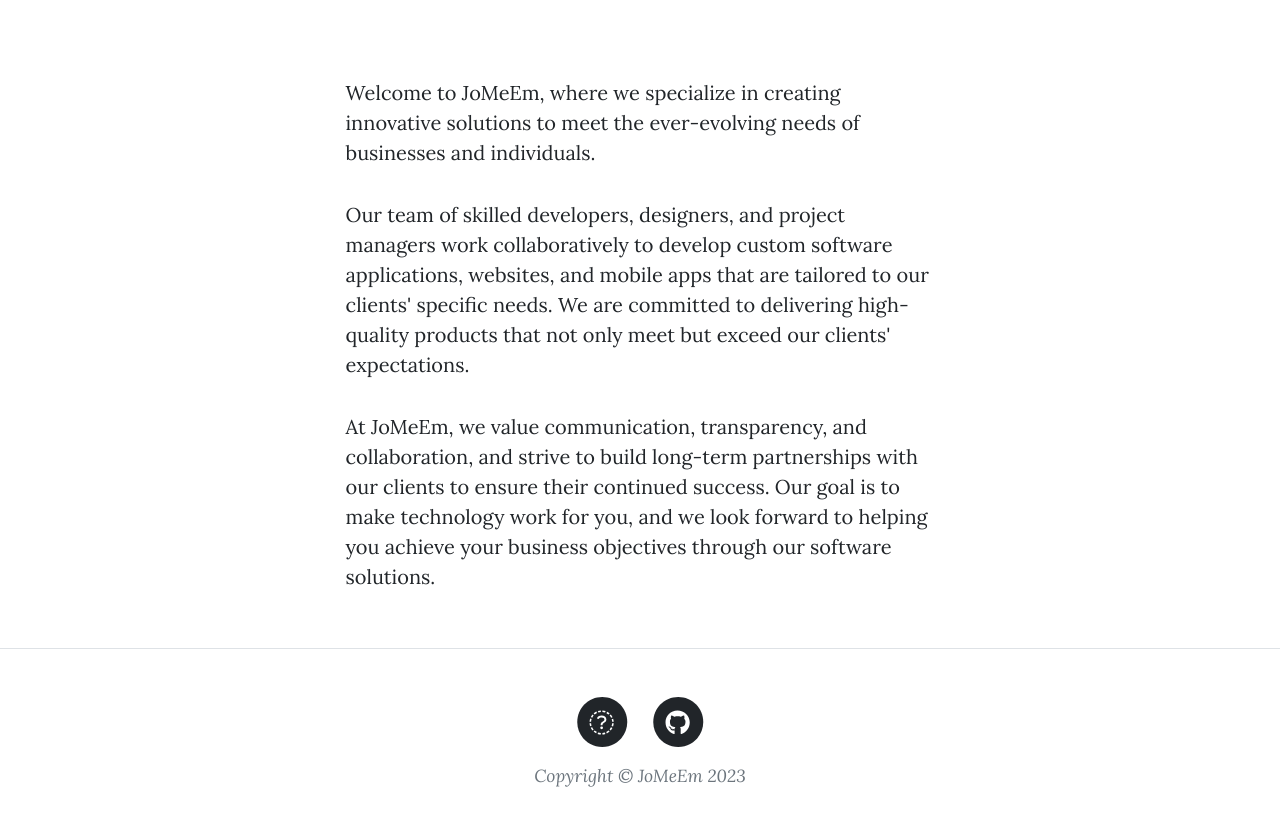
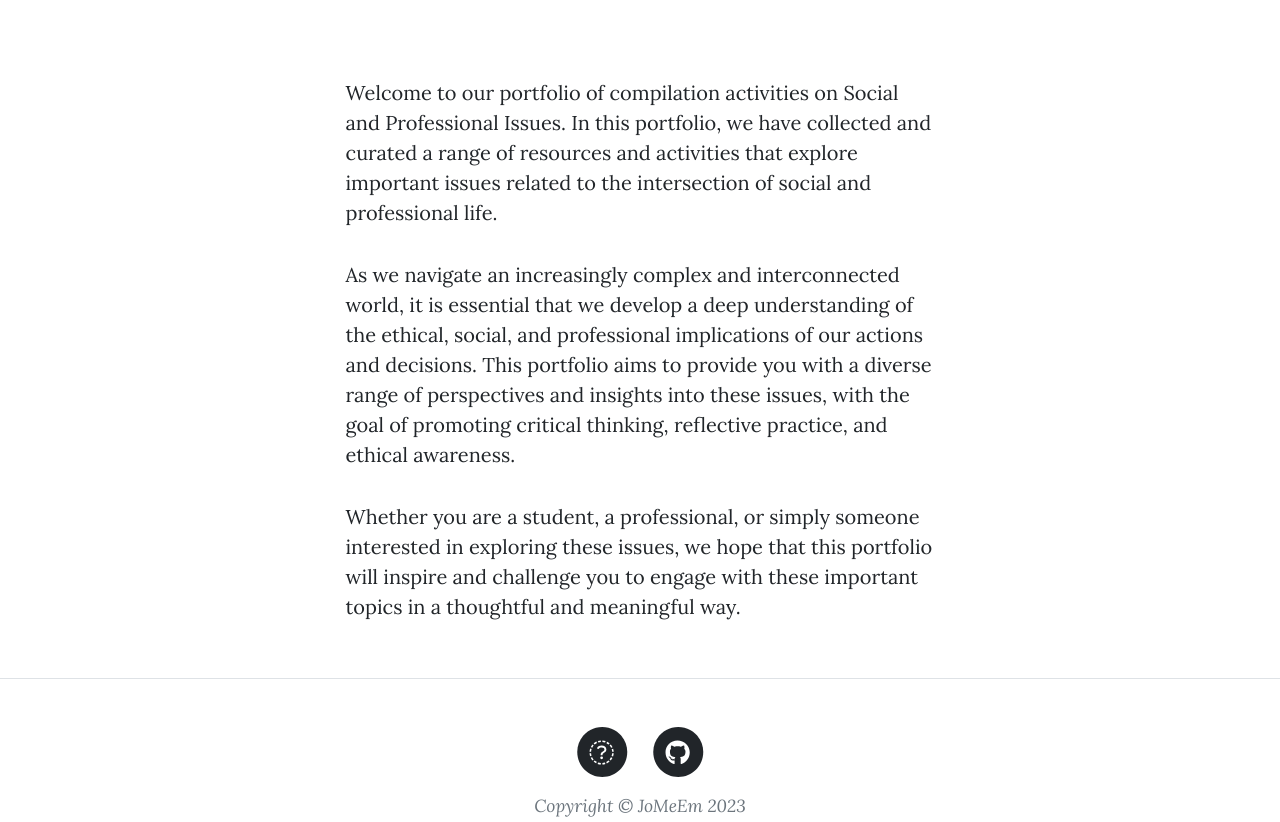
Before and after one commit to emmarcaber/JoMeEm-EPortfolio, a plain HTML site: page about.html in a window 1280 px wide. Shown: the part 534-1356 px from the top of the page. Drawn offline with nearby package versions, Linux system fonts and the light colour scheme.

Commit message:
Update about.html

```diff
--- a/about.html
+++ b/about.html
@@ -89,13 +89,26 @@
         <div class="row gx-4 gx-lg-5 justify-content-center">
           <div class="col-md-10 col-lg-8 col-xl-7">
             <p>
-                Welcome to JoMeEm, where we specialize in creating innovative solutions to meet the ever-evolving needs of businesses and individuals.
+              Welcome to our portfolio of compilation activities on Social and
+              Professional Issues. In this portfolio, we have collected and
+              curated a range of resources and activities that explore important
+              issues related to the intersection of social and professional
+              life.
             </p>
             <p>
-                Our team of skilled developers, designers, and project managers work collaboratively to develop custom software applications, websites, and mobile apps that are tailored to our clients' specific needs. We are committed to delivering high-quality products that not only meet but exceed our clients' expectations.
+              As we navigate an increasingly complex and interconnected world,
+              it is essential that we develop a deep understanding of the
+              ethical, social, and professional implications of our actions and
+              decisions. This portfolio aims to provide you with a diverse range
+              of perspectives and insights into these issues, with the goal of
+              promoting critical thinking, reflective practice, and ethical
+              awareness.
             </p>
             <p>
-                At JoMeEm, we value communication, transparency, and collaboration, and strive to build long-term partnerships with our clients to ensure their continued success. Our goal is to make technology work for you, and we look forward to helping you achieve your business objectives through our software solutions.
+              Whether you are a student, a professional, or simply someone
+              interested in exploring these issues, we hope that this portfolio
+              will inspire and challenge you to engage with these important
+              topics in a thoughtful and meaningful way.
             </p>
           </div>
         </div>
```
